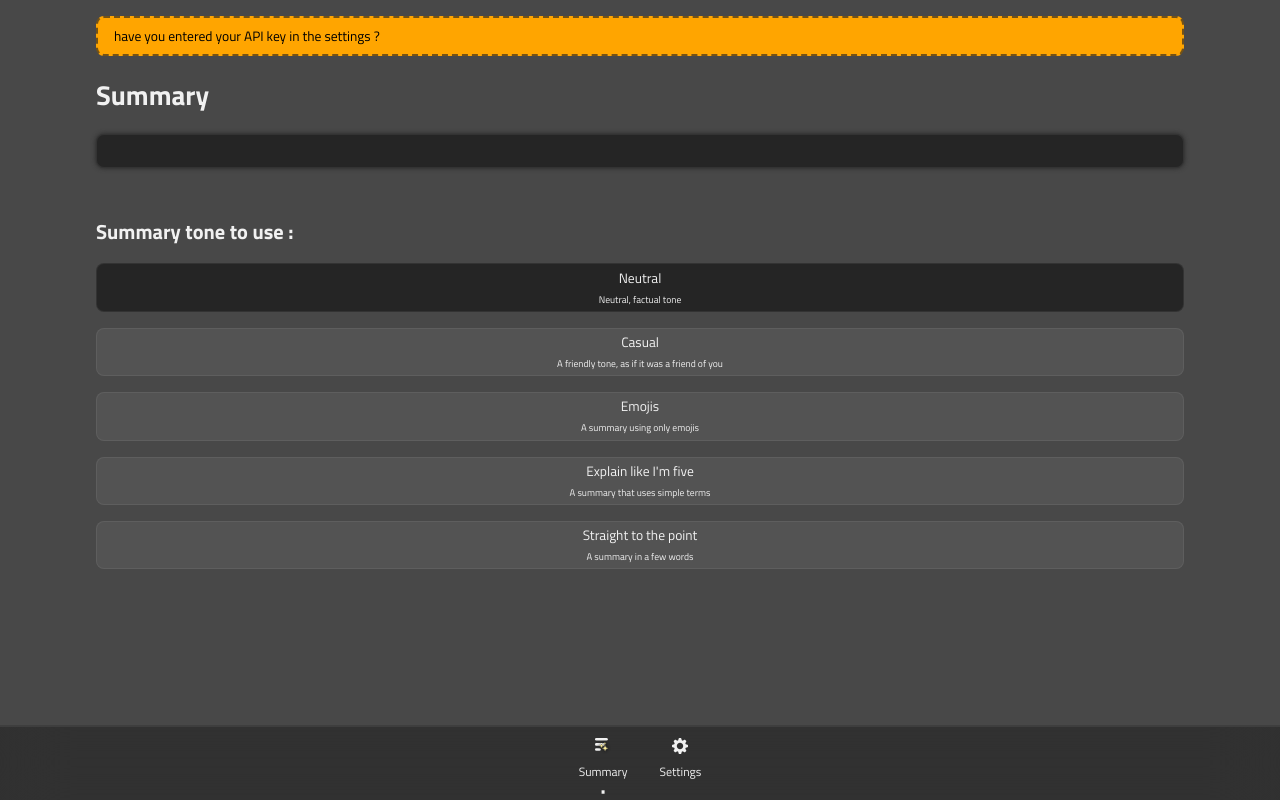
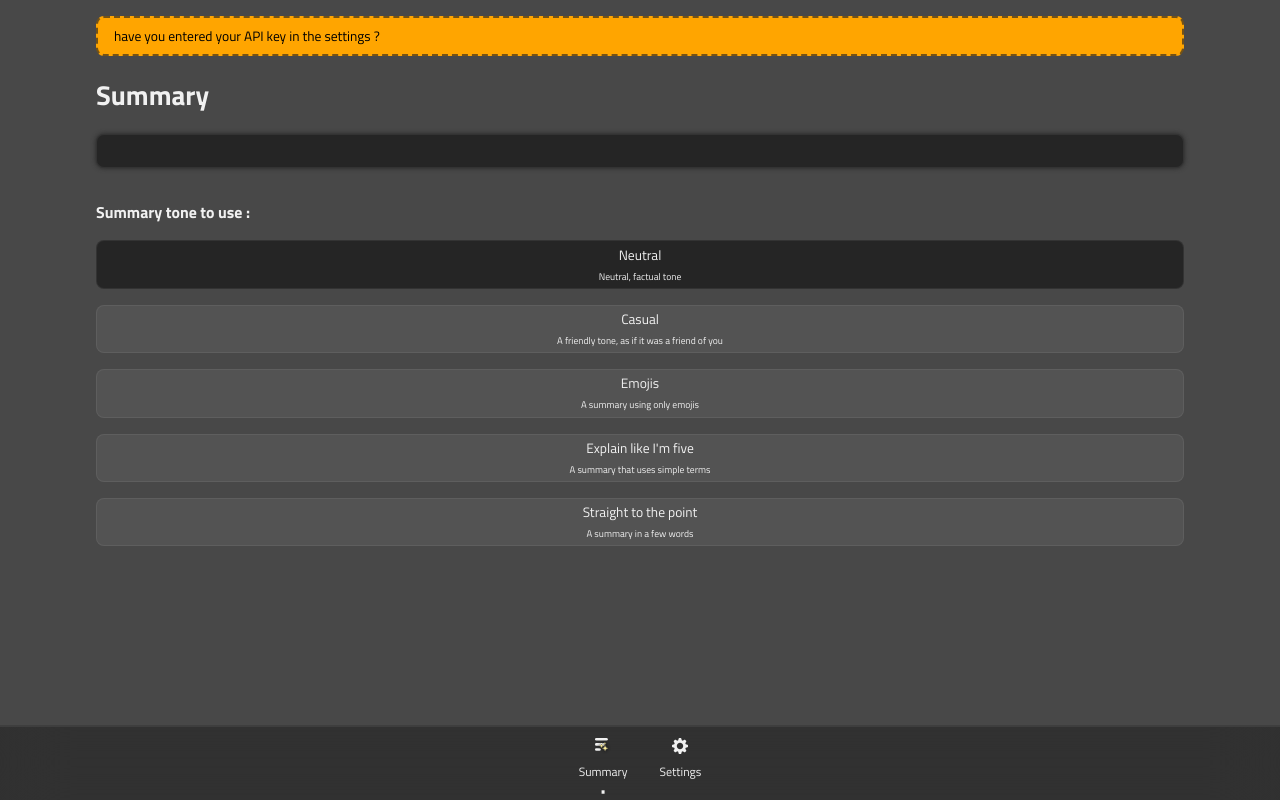
Before and after one commit to quentinvespero/WebInsights, a React (Vite) app: page /#/summary in a window 1280 px wide. Built offline with nearby package versions, Linux system fonts and the light colour scheme.

Commit message:
little style tweaks here and there to make it looks better + app set in V1 version

```diff
--- a/public/assets/content.json
+++ b/public/assets/content.json
@@ -106,8 +106,8 @@
         "popupMessages":{
             "apiKeyEmpty":"have you entered your API key in the settings ?",
             "apiKeySaved":"api Key saved :)",
-            "notInChromeEnv":"not in chrome env it seems",
-            "apiKeySeemTooShort":"Have you entered the api key ? 🤔 It seems pretty short to say the least...."
+            "apiKeySeemTooShort":"Have you entered the api key ? 🤔 It seems pretty short to say the least....",
+            "notInChromeEnv":"not in chrome env it seems"
         }
     },
     "fr": {
--- a/src/pages/SummaryPage.tsx
+++ b/src/pages/SummaryPage.tsx
@@ -11,7 +11,7 @@ import { colorsVariables } from "../style/variables"
 const Style = styled.div `
     display:flex;
     flex-direction:column;
-    row-gap:3rem;
+    row-gap:2rem;
 
     .summarySection {
         display:flex;
@@ -47,7 +47,7 @@ const SummaryPage = () => {
             </div>
 
             <div className="promptsSuggestions">
-                <h2>Summary tone to use :</h2>
+                <h3>Summary tone to use :</h3>
                 {appContent.prompts.promptsSuggestions.map((promptItem) => (
                     <PromptSuggestionItem key={promptItem.id} promptSuggestionItem={promptItem}/>
                 ))}
--- a/src/style/globalRules.css
+++ b/src/style/globalRules.css
@@ -36,6 +36,10 @@ ol{
     margin: 0;
     padding-inline-start: 1rem;
 }
+ul{
+    margin: 0;
+    padding-inline-start: 1rem;
+}
 li{
     margin: .5rem 0;
 }
```
Also changed, not shown: public/manifest.json.
